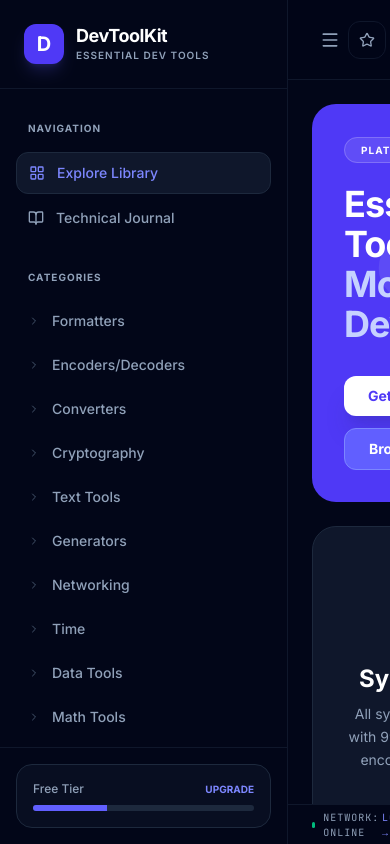
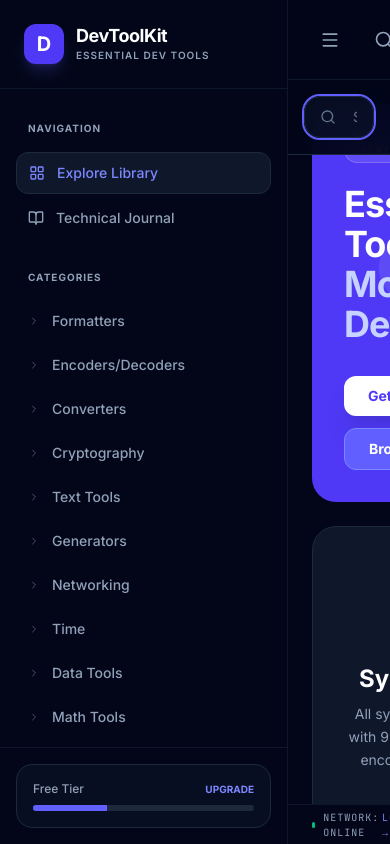
Before and after one commit to adieska/DevToolkit, a React (Vite) app: page / in a window 390 px wide. Both pictures are taken after a click on the button 367 px from the left and 39 px from the top of the page. Built offline with nearby package versions, Linux system fonts and the light colour scheme.

Commit message:
Improve mobile search workflow

```diff
--- a/src/App.tsx
+++ b/src/App.tsx
@@ -38,6 +38,7 @@ export default function App() {
   const [currentPage, setCurrentPage] = useState<'tools' | 'blog'>('tools');
   const [searchQuery, setSearchQuery] = useState('');
   const [isSidebarOpen, setIsSidebarOpen] = useState(true);
+  const [isMobileSearchOpen, setIsMobileSearchOpen] = useState(false);
   const [activeCategory, setActiveCategory] = useState<ToolCategory | 'All'>('All');
   const [isSettingsOpen, setIsSettingsOpen] = useState(false);
   const [theme, setTheme] = useState<'dark' | 'midnight' | 'carbon'>(() => readStored(STORAGE_KEYS.theme, 'dark', localStorage));
@@ -45,6 +46,7 @@ export default function App() {
   const [favoriteIds, setFavoriteIds] = useState<string[]>(() => readStored(STORAGE_KEYS.favorites, [], localStorage));
   const [recentToolIds, setRecentToolIds] = useState<string[]>(() => readStored(STORAGE_KEYS.recentTools, [], localStorage));
   const searchInputRef = useRef<HTMLInputElement>(null);
+  const mobileSearchInputRef = useRef<HTMLInputElement>(null);
 
   useEffect(() => { localStorage.setItem(STORAGE_KEYS.theme, JSON.stringify(theme)); }, [theme]);
   useEffect(() => { localStorage.setItem(STORAGE_KEYS.density, JSON.stringify(density)); }, [density]);
@@ -59,7 +61,13 @@ export default function App() {
 
       if (isSearchShortcut || isSlashShortcut) {
         event.preventDefault();
-        searchInputRef.current?.focus();
+        const isMobile = window.matchMedia('(max-width: 767px)').matches;
+        if (isMobile) {
+          setIsMobileSearchOpen(true);
+          window.setTimeout(() => mobileSearchInputRef.current?.focus(), 0);
+        } else {
+          searchInputRef.current?.focus();
+        }
       }
     };
 
@@ -250,6 +258,17 @@ export default function App() {
                 onChange={(e) => setSearchQuery(e.target.value)}
               />
             </div>
+            <button
+              aria-label="Open search"
+              title="Open search"
+              onClick={() => {
+                setIsMobileSearchOpen(true);
+                window.setTimeout(() => mobileSearchInputRef.current?.focus(), 0);
+              }}
+              className="p-2.5 hover:bg-slate-900 rounded-xl text-slate-400 transition-colors md:hidden"
+            >
+              <Search className="w-5 h-5" />
+            </button>
           </div>
 
           <div className="flex items-center gap-3">
@@ -282,6 +301,23 @@ export default function App() {
             </button>
           </div>
         </header>
+
+        {isMobileSearchOpen && (
+          <div className="absolute left-0 right-0 top-20 z-30 border-b border-slate-800 bg-slate-950/95 p-4 backdrop-blur-md md:hidden">
+            <div className="relative">
+              <Search className="absolute left-4 top-1/2 -translate-y-1/2 w-4 h-4 text-slate-500" />
+              <input
+                ref={mobileSearchInputRef}
+                type="text"
+                aria-label="Search developer tools"
+                placeholder="Search essential developer tools..."
+                className="w-full bg-slate-900 border border-slate-800 text-slate-300 rounded-2xl py-2.5 pl-12 pr-4 text-sm focus:bg-slate-900/50 focus:ring-2 focus:ring-indigo-500 transition-all outline-none"
+                value={searchQuery}
+                onChange={(event) => setSearchQuery(event.target.value)}
+              />
+            </div>
+          </div>
+        )}
 
         {/* Content Area */}
         <div className={`flex-1 overflow-y-auto p-6 md:p-10 transition-colors duration-300 ${theme === 'midnight' ? 'bg-[#0a0c10]' : theme === 'carbon' ? 'bg-black' : 'bg-slate-950'}`}>
```
Also changed, not shown: 2 other files (tests, documents, lock files or other folders).
